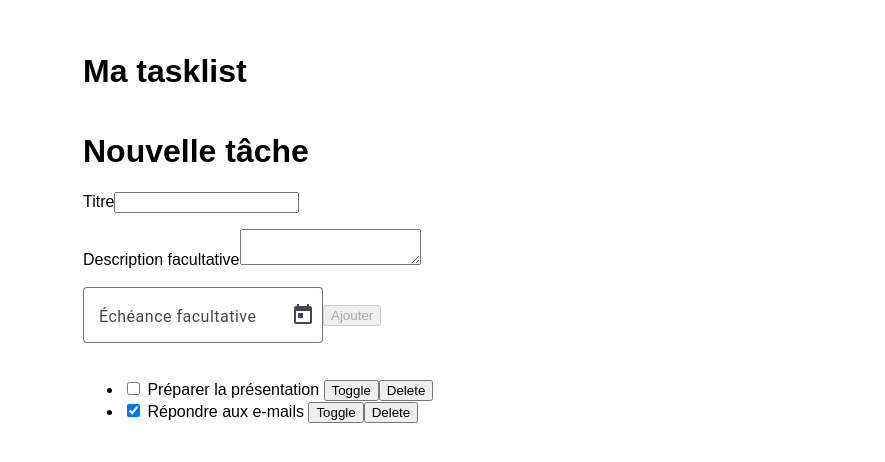
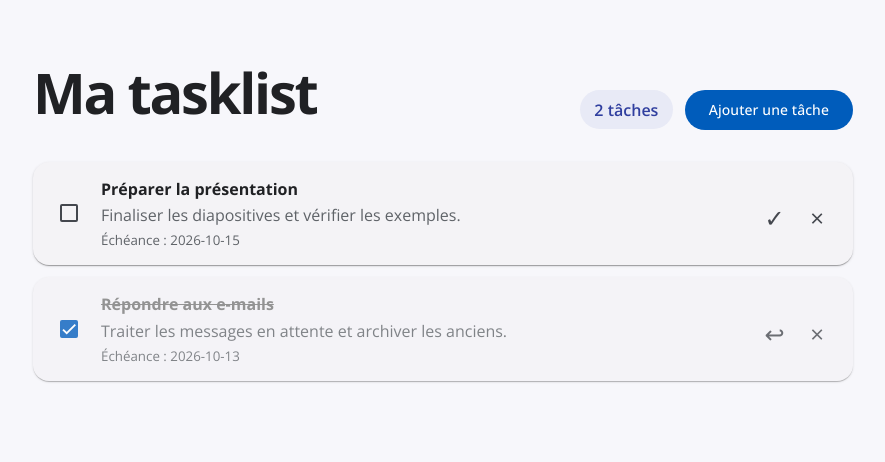
Before and after one commit to AyXxos/to-do-list-angular, an Angular app: page / in a window 1280 px wide. Shown: the top 462 px of the page, without its empty margins (197-1082 px from the left). Built offline with nearby package versions, Linux system fonts and the light colour scheme.

Commit message:
/Create : Modal for add task /Style : Ang Mat Cards for inputs & task list

```diff
--- a/src/app/app.css
+++ b/src/app/app.css
@@ -1,15 +1,42 @@
 .task-list {
-  max-width: 720px;
-  margin: 2rem auto;
-  padding: 0 1rem;
-  font-family: Arial, sans-serif;
+  max-width: 860px;
+  margin: 0 auto;
+  padding: 3rem 1.25rem 5rem;
 }
 
 .task-list__header {
   display: flex;
-  align-items: baseline;
+  align-items: flex-end;
   justify-content: space-between;
   gap: 1rem;
+  margin-bottom: 2rem;
+}
+
+.task-list__header-actions {
+  display: flex;
+  align-items: center;
+  gap: 0.75rem;
+}
+
+.task-list__header h1 {
+  margin: 0.35rem 0 0;
+  font-size: clamp(2rem, 5vw, 3.5rem);
+  letter-spacing: -0.04em;
+}
+
+.task-list__header p {
+  margin: 0.5rem 0 0;
+  color: #5f6368;
+}
+
+
+.task-count {
+  padding: 0.55rem 0.9rem;
+  border-radius: 999px;
+  background: #e8eaf6;
+  color: #303f9f;
+  font-weight: 600;
+  white-space: nowrap;
 }
 
 .task-list ul {
@@ -20,28 +47,28 @@
 }
 
 .task-list li {
-  padding: 1rem;
-  border: 1px solid #ddd;
-  border-radius: 0.5rem;
+  list-style: none;
 }
 
-.task-list label {
-  display: flex;
-  align-items: flex-start;
-  gap: 0.75rem;
-  cursor: pointer;
+.task-list app-task-list {
+  display: block;
 }
 
-.task-list label span {
-  display: grid;
-  gap: 0.35rem;
+.task-list > app-task-form + app-task-list {
+  margin-top: 1rem;
 }
 
-.task-list small {
-  color: #666;
+@media (max-width: 600px) {
+  .task-list {
+    padding-top: 1.5rem;
+  }
+
+  .task-list__header {
+    align-items: flex-start;
+    flex-direction: column;
+  }
+
+  .task-list__header-actions {
+    flex-wrap: wrap;
+  }
 }
-
-.task-list .task--done strong {
-  color: #777;
-  text-decoration: line-through;
-}
--- a/src/app/app.html
+++ b/src/app/app.html
@@ -1,8 +1,16 @@
 <main class="task-list">
   <header class="task-list__header">
-    <h1>Ma tasklist</h1>
+    <div>
+      <h1>Ma tasklist</h1>
+    </div>
+    <div class="task-list__header-actions">
+      <span class="task-count">{{ taskList().tasks().length }} tâches</span>
+      <button mat-flat-button color="primary" type="button" (click)="openTaskForm()">
+        Ajouter une tâche
+      </button>
+    </div>
   </header>
-  <app-task-form />
+
   <app-task-list
     [tasks]="taskList().tasks()"
     (toggled)="onTaskToggled($event)"
--- a/src/app/app.ts
+++ b/src/app/app.ts
@@ -3,9 +3,11 @@ import { TaskList } from './interfaces/taskList';
 import { TaskStorage } from './services/task-storage';
 import { TaskListComponent } from './components/task-list/task-list';
 import { TaskForm } from './components/task-form/task-form';
+import { MatDialog, MatDialogModule } from '@angular/material/dialog';
+import { MatButtonModule } from '@angular/material/button';
 
 @Component({
-  imports: [TaskListComponent, TaskForm],
+  imports: [TaskListComponent, MatDialogModule, MatButtonModule],
   selector: 'app-root',
   styleUrl: './app.css',
   templateUrl: './app.html',
@@ -13,6 +15,7 @@ import { TaskForm } from './components/task-form/task-form';
 
 export class App {
   private readonly taskStorage = inject(TaskStorage);
+  private readonly dialog = inject(MatDialog);
 
   readonly taskList = signal<TaskList>({
     tasks: this.taskStorage.getTasks(),
@@ -25,4 +28,12 @@ export class App {
   onTaskDeleted(taskId: string): void {
     this.taskStorage.deleteTask(taskId);
   }
+
+  openTaskForm(): void {
+    this.dialog.open(TaskForm, {
+      width: 'min(560px, calc(100vw - 2rem))',
+      maxWidth: '100vw',
+      autoFocus: 'first-tabbable',
+    });
+  }
 }
--- /dev/null
+++ b/src/app/components/task-form/task-form.css
@@ -0,0 +1,26 @@
+:host {
+  display: block;
+}
+
+.task-form-card {
+  border-radius: 1.25rem;
+}
+
+.dialog-intro {
+  margin-top: 0;
+  color: #5f6368;
+}
+
+form {
+  display: grid;
+  gap: 0.25rem;
+}
+
+mat-form-field {
+  width: 100%;
+}
+
+button {
+  justify-self: start;
+  margin-top: 0.5rem;
+}
--- a/src/app/components/task-form/task-form.html
+++ b/src/app/components/task-form/task-form.html
@@ -1,35 +1,41 @@
-<h1>Nouvelle tâche</h1>
+<h2 mat-dialog-title>Nouvelle tâche</h2>
 <form [formGroup]="form" (ngSubmit)="submit()">
-    <label for="title">Titre</label>
-    <input id="title" formControlName="title" aria-describedby="title-error" [attr.aria-invalid]="form.controls.title.invalid
-      && form.controls.title.touched">
-    <p id="title-error" aria-live="polite">
-        @if (form.controls.title.touched
-        && form.controls.title.invalid) {
-        Le titre doit contenir au moins 3 caractères.
+    <mat-dialog-content>
+        <p class="dialog-intro">Organise ta prochaine action.</p>
+            <mat-form-field appearance="outline">
+                <mat-label>Titre</mat-label>
+                <input matInput id="title" formControlName="title">
+                @if (form.controls.title.touched && form.controls.title.invalid) {
+                    <mat-error>Le titre doit contenir au moins 3 caractères.</mat-error>
                 }
-    </p>
+            </mat-form-field>
 
-    <label for="description">Description facultative</label>
-    <textarea id="description" formControlName="description"></textarea>
-    <br>
-    <br>
             <mat-form-field appearance="outline">
-        <mat-label>Échéance facultative</mat-label>
+                <mat-label>Description</mat-label>
+                <textarea
+                    matInput
+                    id="description"
+                    formControlName="description"
+                    rows="3"
+                ></textarea>
+            </mat-form-field>
+
+            <mat-form-field appearance="outline">
+                <mat-label>Échéance</mat-label>
                 <input
                     matInput
                     [matDatepicker]="dueDatePicker"
                     formControlName="dueDate"
                     id="due"
                 >
-        <mat-datepicker-toggle
-            matIconSuffix
-            [for]="dueDatePicker"
-        />
+                <mat-datepicker-toggle matIconSuffix [for]="dueDatePicker" />
                 <mat-datepicker #dueDatePicker />
             </mat-form-field>
-
-    <button type="submit" [disabled]="form.invalid">
-        Ajouter
+    </mat-dialog-content>
+    <mat-dialog-actions align="end">
+        <button mat-button type="button" mat-dialog-close>Annuler</button>
+        <button mat-flat-button color="primary" type="submit" [disabled]="form.invalid">
+            Ajouter la tâche
         </button>
+    </mat-dialog-actions>
 </form>
--- a/src/app/components/task-form/task-form.ts
+++ b/src/app/components/task-form/task-form.ts
@@ -7,6 +7,9 @@ import { MatDatepickerModule } from '@angular/material/datepicker';
 import { MatFormFieldModule } from '@angular/material/form-field';
 import { MatInputModule } from '@angular/material/input';
 import { MatNativeDateModule } from '@angular/material/core';
+import { MatButtonModule } from '@angular/material/button';
+import { MatCardModule } from '@angular/material/card';
+import { MatDialogModule, MatDialogRef } from '@angular/material/dialog';
 
 @Component({
   selector: 'app-task-form', standalone: true,
@@ -16,11 +19,16 @@ import { MatNativeDateModule } from '@angular/material/core';
     MatFormFieldModule,
     MatInputModule,
     MatNativeDateModule,
+    MatButtonModule,
+    MatCardModule,
+    MatDialogModule,
   ],
+  styleUrl: './task-form.css',
   templateUrl: './task-form.html'
 })
 export class TaskForm {
   private readonly taskStorage = inject(TaskStorage);
+  private readonly dialogRef = inject(MatDialogRef<TaskForm>, { optional: true });
   readonly form = new FormGroup({
     title: new FormControl('', {
       nonNullable: true,
@@ -43,6 +51,7 @@ export class TaskForm {
           ? this.formatDate(taskData.dueDate)
           : undefined,
       });
+      this.dialogRef?.close();
     }
   }
 
--- /dev/null
+++ b/src/app/components/task-item/task-item.css
@@ -0,0 +1,61 @@
+:host {
+  display: block;
+}
+
+mat-card {
+  border-radius: 1rem;
+  transition: transform 160ms ease, box-shadow 160ms ease;
+}
+
+mat-card:hover {
+  transform: translateY(-2px);
+}
+
+.task-item {
+  display: flex;
+  align-items: center;
+  gap: 0.75rem;
+}
+
+.task-item__content {
+  display: grid;
+  flex: 1;
+  gap: 0.3rem;
+  min-width: 0;
+}
+
+.task-item__content strong {
+  font-size: 1rem;
+}
+
+.task-item__content span,
+.task-item__content small {
+  overflow: hidden;
+  color: #5f6368;
+  text-overflow: ellipsis;
+  white-space: nowrap;
+}
+
+.task-item__actions {
+  display: flex;
+  gap: 0.15rem;
+}
+
+.task--done .task-item__content strong {
+  color: #777;
+  text-decoration: line-through;
+}
+
+.task--done {
+  opacity: 0.78;
+}
+
+@media (max-width: 600px) {
+  .task-item {
+    align-items: flex-start;
+  }
+
+  .task-item__actions {
+    flex-direction: column;
+  }
+}
--- a/src/app/components/task-item/task-item.ts
+++ b/src/app/components/task-item/task-item.ts
@@ -1,20 +1,41 @@
 import { Component, input, output } from '@angular/core';
 import { Task } from '../../interfaces/task';
+import { MatButtonModule } from '@angular/material/button';
+import { MatCardModule } from '@angular/material/card';
+import { MatCheckboxModule } from '@angular/material/checkbox';
 
 @Component({
   selector: 'app-task-item',
   standalone: true,
+  imports: [MatButtonModule, MatCardModule, MatCheckboxModule],
+  styleUrl: './task-item.css',
   template: `
-    <label>
-      <input
-        type="checkbox"
-        [checked]="task().done"
-        (change)="toggled.emit(task().id)"
-      />
-      {{ task().title }}
-      <button (click)="toggled.emit(task().id)">Toggle</button>
-      <button (click)="deleted.emit(task().id)">Delete</button>
-    </label>
+    <mat-card [class.task--done]="task().done">
+      <mat-card-content class="task-item">
+        <mat-checkbox
+          [checked]="task().done"
+          (change)="toggled.emit(task().id)"
+          [aria-label]="'Marquer « ' + task().title + ' » comme terminée'"
+        />
+        <div class="task-item__content">
+          <strong>{{ task().title }}</strong>
+          @if (task().description) {
+            <span>{{ task().description }}</span>
+          }
+          @if (task().dueDate) {
+            <small>Échéance : {{ task().dueDate }}</small>
+          }
+        </div>
+        <div class="task-item__actions">
+          <button mat-icon-button type="button" (click)="toggled.emit(task().id)" aria-label="Changer le statut">
+            {{ task().done ? '↩' : '✓' }}
+          </button>
+          <button mat-icon-button type="button" (click)="deleted.emit(task().id)" aria-label="Supprimer la tâche">
+            ×
+          </button>
+        </div>
+      </mat-card-content>
+    </mat-card>
   `,
 })
 export class TaskItem {
--- /dev/null
+++ b/src/app/components/task-list/task-list.css
@@ -0,0 +1,20 @@
+:host {
+  display: block;
+}
+
+ul {
+  display: grid;
+  gap: 0.75rem;
+  padding: 0;
+  margin: 0;
+}
+
+li {
+  list-style: none;
+}
+
+.empty-state {
+  border-radius: 1rem;
+  color: #5f6368;
+  text-align: center;
+}
--- a/src/app/components/task-list/task-list.ts
+++ b/src/app/components/task-list/task-list.ts
@@ -1,13 +1,20 @@
 import { Component, input, output } from '@angular/core';
 import { Task } from '../../interfaces/task';
 import { TaskItem } from '../task-item/task-item';
+import { MatCardModule } from '@angular/material/card';
 
 @Component({
   selector: 'app-task-list',
   standalone: true,
-  imports: [TaskItem],
+  imports: [TaskItem, MatCardModule],
+  styleUrl: './task-list.css',
   template: `
-    <ul>
+    @if (tasks().length === 0) {
+      <mat-card class="empty-state">
+        <mat-card-content>Aucune tâche pour le moment.</mat-card-content>
+      </mat-card>
+    } @else {
+      <ul>
       @for (task of tasks(); track task.id) {
         <li>
           <app-task-item
@@ -17,7 +24,8 @@ import { TaskItem } from '../task-item/task-item';
           />
         </li>
       }
-    </ul>
+      </ul>
+    }
   `,
 })
 export class TaskListComponent {
--- a/src/styles.css
+++ b/src/styles.css
@@ -1,2 +1,18 @@
 /* You can add global styles to this file, and also import other style files */
 @import '@angular/material/prebuilt-themes/azure-blue.css';
+@import url('https://fonts.googleapis.com/css2?family=Open+Sans:ital,wght@0,300..800;1,300..800&display=swap');
+* {
+  box-sizing: border-box;
+  font-family: 'Open Sans', sans-serif;
+}
+
+html,
+body {
+  min-height: 100%;
+}
+
+body {
+  margin: 0;
+  background: #f7f7fb;
+  color: #202124;
+}
```
Lines whose indentation alone changed are shown as unchanged.
